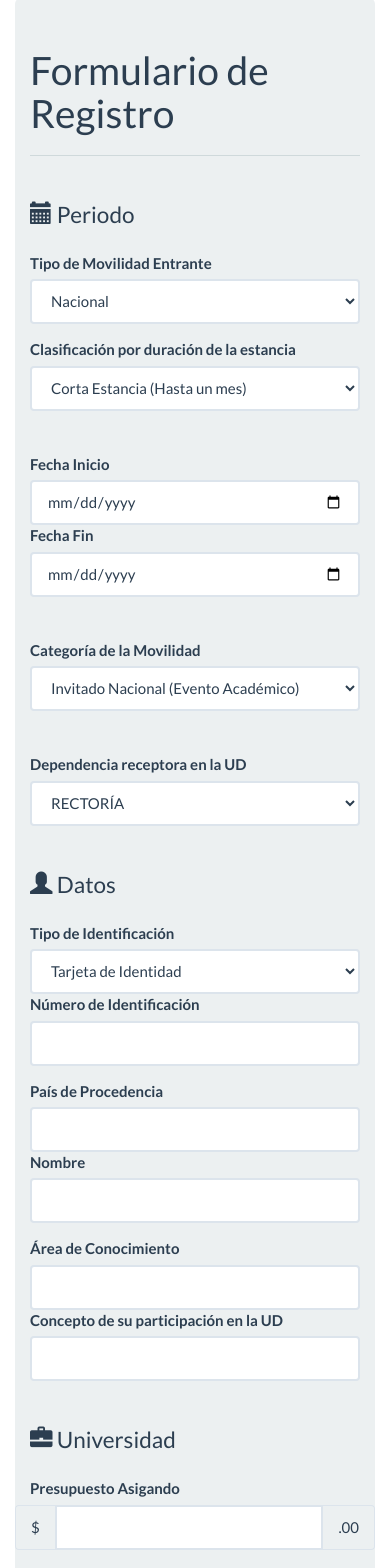
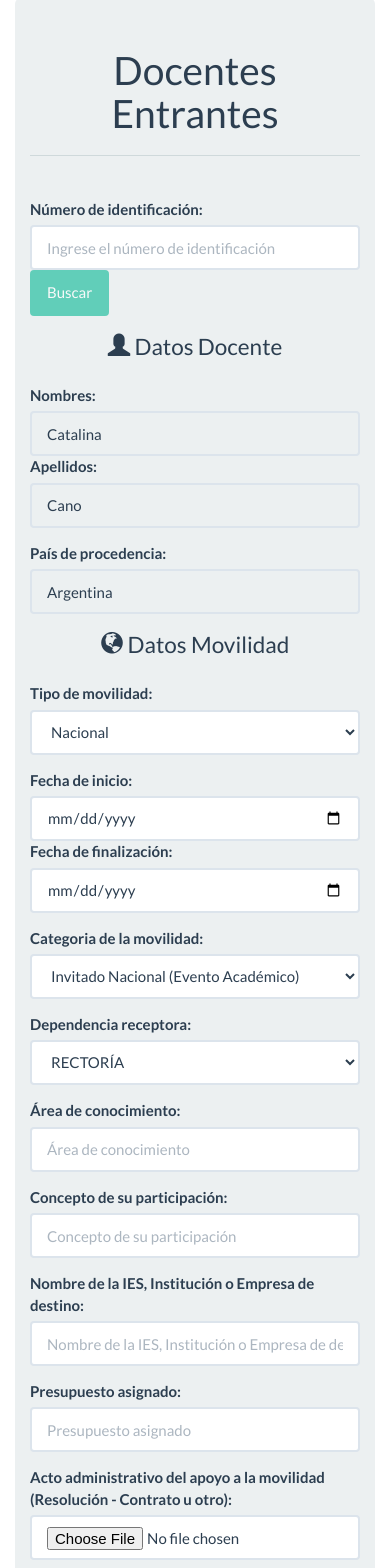
Before and after one commit to udistrital/ceri, an Angular app: page /docentes-entrantes in a window 390 px wide. Shown: the part 376-1944 px from the top of the page. Built offline with nearby package versions, Linux system fonts and the light colour scheme.

Commit message:
arreglo diseño componente docentes entrantes

```diff
--- a/src/app/components/docentes-entrantes/docentes-entrantes.component.html
+++ b/src/app/components/docentes-entrantes/docentes-entrantes.component.html
@@ -10,170 +10,156 @@
     </div>
 
     <div class="col-md-12 jumbotron">
-        <h1>Formulario de Registro</h1>
+        <h1 class="text-center">Docentes Entrantes</h1>
         <hr class="my-4">
         <br>
+        <!--Formulario para buscar los datos de un docente-->
+        <form class="form-horizontal" #buscarDatosForm="ngForm">
+            <div class="form-group">
+                <label class="control-label col-md-2" for="identificacion">Número de identificación:</label>
+                <div class="col-md-7">
+                    <input type="number" class="form-control" id="identificacion" name="identificacion" placeholder="Ingrese el número de identificación" [(ngModel)]="identificacion.valor" #identificacion="ngModel" required>
+                </div>
+                <div class="col-md-3">
+                    <button type="submit" class="btn btn-success" [disabled]="!buscarDatosForm.valid">Buscar</button>
+                </div>
+            </div>
+        </form>
+        <!--Formulario que muestra los datos del docente buscado-->
+        <form class="form-horizontal" #datosEstudianteForm="ngForm" *ngIf="datos_persona">
+            <legend class="text-center"><span class="glyphicon glyphicon-user"></span> Datos Docente</legend>
 
-        <form class="form-horizontal">
-            <fieldset>
             <div class="form-group">
-                    <label for="tipoMovilidad" class="col-lg-5 control-label">Tipo de Movilidad Entrante</label>
-                    <div class="col-lg-5">
-                        <select class="form-control" id="tipoMovilidad">
-                      <option>Nacional</option>
-                      <option>Internacional</option>
+                <label class="control-label col-sm-2" for="nombres">Nombres:</label>
+                <div class="col-sm-4">
+                    <input type="text" class="form-control" id="nombres" name="nombres" [(ngModel)]="datos_persona.nombres" #nombres="ngModel" readonly>
+                </div>
+
+                <label class="control-label col-sm-2" for="apellidos">Apellidos:</label>
+                <div class="col-sm-4">
+                    <input type="text" class="form-control" id="apellidos" name="apellidos" [(ngModel)]="datos_persona.apellidos" #apellidos="ngModel" readonly>
+                </div>
+            </div>
+
+            <div class="form-group">
+                <label class="control-label col-sm-2" for="pais_procedencia">País de procedencia:</label>
+                <div class="col-sm-4">
+                    <input type="text" class="form-control" id="pais_procedencia" name="pais_procedencia" [(ngModel)]="datos_persona.pais_procedencia" #pais_procedencia="ngModel" readonly>
+                </div>
+            </div>
+        </form>
+        <div *ngIf="!datos_persona" class="alert alert-danger col-md-12">
+            <span class="glyphicon glyphicon-warning"></span> No se encontro ningún estudiante
+        </div>
+        <!--Formulario con los datos de la movilidad-->
+        <form class="form-horizontal" #datosMovilidadForm="ngForm" *ngIf="datos_persona">
+
+            <legend class="text-center"><span class="glyphicon glyphicon-globe"></span> Datos Movilidad</legend>
+
+            <div class="form-group">
+                <label class="control-label col-sm-2" for="tipo_movilidad">Tipo de movilidad:</label>
+                <div class="col-sm-10">
+                    <select class="form-control" name="tipo_movilidad" id="tipo_movilidad" [(ngModel)]="datos_movilidad.tipo_movilidad" #tipo_movilidad="ngModel" required>
+                        <option value="nacional">Nacional</option>
+                        <option value="internacional">Internacional</option>
                     </select>
                 </div>
             </div>
 
             <div class="form-group">
-                    <label for="duracion" class="col-lg-5 control-label">Clasificación por duración de la estancia</label>
-                    <div class="col-lg-5">
-                        <select class="form-control" id="duracion">
-                      <option>Corta Estancia (Hasta un mes)</option>
-                      <option>Mediana Estancia (Entre 1 y 12 meses)</option>
-                      <option>Larga Estancia (Más de 12 meses)</option>
+                <label class="control-label col-sm-2" for="fecha_inicio">Fecha de inicio:</label>
+                <div class="col-sm-4">
+                    <input type="date" class="form-control" id="fecha_inicio" name="fecha_inicio" [(ngModel)]='datos_movilidad.fecha_inicio' #fecha_inicio="ngModel" required>
+                </div>
+                <label class="control-label col-sm-2" for="fecha_fin">Fecha de finalización:</label>
+                <div class="col-sm-4">
+                    <input type="date" class="form-control" id="fecha_fin" name="fecha_fin" [(ngModel)]='datos_movilidad.fecha_fin' #fecha_fin="ngModel" required>
+                </div>
+            </div>
+            <div *ngIf="datos_movilidad.fecha_inicio != '' && datos_movilidad.fecha_fin != ''" class="alert alert-success col-md-12 text-center">
+                Clasificación por duración de la estancia: Corta estancia (Hasta dos meses) - Clasificación por duración de la estancia: Mediana estancia (Entre 2 y 12 meses) - Clasificación por duración de la estancia: Larga estancia (Mayor a 1 año)
+            </div>
+
+            <div class="form-group">
+                <label class="control-label col-sm-2" for="categoria_movilidad">Categoria de la movilidad: </label>
+                <div class="col-sm-10">
+                    <select class="form-control" name="categoria_movilidad" id="categoria_movilidad" [(ngModel)]="datos_movilidad.categoria_movilidad" #categoria_movilidad="ngModel" required>
+                        <option value="1">Invitado Nacional (Evento Académico)</option>
+                        <option value="2">Invitada Internacional (Evento Académico)</option>
+                        <option value="3">Docente Visitante</option>
+                        <option value="4">Docente Experto</option>
+                        <option value="5">Actividades Académicas en el marco de becas o convocatorias</option>
                     </select>
                 </div>
             </div>
 
-                <hr class="my-4">
-
-                <legend> <span class="glyphicon glyphicon-calendar"></span> Periodo</legend>
             <div class="form-group">
-                    <label for="fechaIncio" class="col-lg-2 control-label">Fecha Inicio</label>
-                    <div class="col-lg-3">
-                        <input type="date" class="form-control" id="fechaInicio">
-                    </div>
-                    <label for="fechaFin" class="col-lg-2 control-label">Fecha Fin</label>
-                    <div class="col-lg-3">
-                        <input type="date" class="form-control" id="fechaFin">
-                    </div>
-
-                </div>
-
-                <hr class="my-4">
-
-
-                <div class="form-group">
-                    <label for="duracion" class="col-lg-5 control-label">Categoría de la Movilidad</label>
-                    <div class="col-lg-5">
-                        <select class="form-control" id="duracion">
-                      <option>Invitado Nacional (Evento Académico)</option>
-                      <option>Invitada Internacional (Evento Académico)</option>
-                      <option>Docente Visitante</option>
-                      <option>Docente Experto</option>
-                      <option>Actividades Académicas en el marco de becas o convocatorias</option>
+                <label class="control-label col-sm-2" for="dependencia">Dependencia receptora: </label>
+                <div class="col-sm-10">
+                    <select class="form-control" name="dependencia" id="dependencia" [(ngModel)]="datos_movilidad.dependencia" #dependencia="ngModel" required>
+                        <option value="1">RECTORÍA</option>
+                        <option value="2">SECRETARÍA GENERAL - COMISIONES DE ESTUDIO</option>
+                        <option value="3">VICERRECTORÍA ACADÉMICA</option>
+                        <option value="4">FACULTAD DE ARTES -ASAB</option>
+                        <option value="5">FACULTAD DE CIENCIAS Y EDUCACIÓN</option>
+                        <option value="6">FACULTAD DE INGENIERÍA</option>
+                        <option value="7">FACULTAD DEL MEDIO AMBIENTE Y RECURSOS NATURALES</option>
+                        <option value="8">FACULTAD TECNOLÓGICA</option>
+                        <option value="9">DOCTORADO INTERINSTITUCIONAL EN EDUCACIÓN</option>
+                        <option value="10">DOCTORADO EN INGENIERÍA</option>
+                        <option value="11">DOCTORADO EN ESTUDIOS SOCIALES</option>
+                        <option value="12">CENTRO DE INVESTIGACIONES Y DESARROLLO CIENTÍFICO -CIDC</option>
+                        <option value="13">CENTRO DE RELACIONES INTERINSTITUCIONALES</option>
+                        <option value="14">CENTRO DE BIENESTAR INSTITUCIONAL</option>
+                        <option value="15">IDEXUD</option>
+                        <option value="16">ILUD</option>
+                        <option value="17">IEIE</option>
+                        <option value="18">IPAZUD</option>
                     </select>
-                    </div>
-                </div>
-                <hr class="my-4">
-
-                <div class="form-group">
-                    <label for="duracion" class="col-lg-5 control-label">Dependencia receptora en la UD</label>
-                    <div class="col-lg-5">
-                        <select class="form-control" id="duracion">
-                      <option>RECTORÍA</option>
-                      <option>SECRETARÍA GENERAL - COMISIONES DE ESTUDIO</option>
-                      <option>VICERRECTORÍA ACADÉMICA</option>
-                      <option>FACULTAD DE ARTES -ASAB</option>
-                      <option>FACULTAD DE CIENCIAS Y EDUCACIÓN</option>
-                      <option>FACULTAD DE INGENIERÍA</option>
-                      <option>FACULTAD DEL MEDIO AMBIENTE Y RECURSOS NATURALES</option>
-                      <option>FACULTAD TECNOLÓGICA</option>
-                      <option>DOCTORADO INTERINSTITUCIONAL EN EDUCACIÓN</option>
-                      <option>DOCTORADO EN INGENIERÍA</option>
-                      <option>DOCTORADO EN ESTUDIOS SOCIALES</option>
-                      <option>CENTRO DE INVESTIGACIONES Y DESARROLLO CIENTÍFICO -CIDC</option>
-                      <option>CENTRO DE RELACIONES INTERINSTITUCIONALES</option>
-                      <option>CENTRO DE BIENESTAR INSTITUCIONAL</option>
-                      <option>IDEXUD</option>
-                      <option>ILUD</option>
-                      <option>IEIE</option>
-                      <option>IPAZUD</option>
-                    </select>
-                    </div>
-                </div>
-                <hr class="my-4">
-
-                <legend><span class="glyphicon glyphicon-user"></span> Datos</legend>
-                <div class="form-group">
-                    <label for="tipoIdentificacion" class="col-lg-3 control-label">Tipo de Identificación</label>
-                    <div class="col-lg-3">
-                        <select class="form-control" id="tipoIdentificacion">
-                            <option>Tarjeta de Identidad</option>
-                            <option>Cédula de Ciudadanía</option>
-                            <option>Cédula de Extranjería</option>
-                            <option>Pasaporte</option>
-                        </select>
-                    </div>
-                    <label for="identificacion" class="col-lg-3 control-label">Número de Identificación</label>
-                    <div class="col-lg-3">
-                        <input type="number" class="form-control" id="identificacion">
                 </div>
             </div>
 
             <div class="form-group">
-
-                    <label for="pais" class="col-lg-3 control-label">País de Procedencia</label>
-                    <div class="col-lg-3">
-                        <input type="text" class="form-control" id="pais">
-                    </div>
-
-
-                    <label for="nombre" class="col-lg-3 control-label">Nombre</label>
-                    <div class="col-lg-3">
-                        <input type="text" class="form-control" id="nombre">
+                <label class="control-label col-sm-2" for="area_conocimiento">Área de conocimiento:</label>
+                <div class="col-sm-10">
+                    <input type="text" class="form-control" id="area_conocimiento" name="area_conocimiento" placeholder="Área de conocimiento" [(ngModel)]="datos_movilidad.area_conocimiento" #area_conocimiento="ngModel" required>
                 </div>
             </div>
 
             <div class="form-group">
-
-                    <label for="areaConocimiento" class="col-lg-3 control-label">Área de Conocimiento</label>
-                    <div class="col-lg-3">
-                        <input type="text" class="form-control" id="areaConocimiento">
+                <label class="control-label col-sm-2" for="concepto_participacion">Concepto de su participación:</label>
+                <div class="col-sm-10">
+                    <input type="text" class="form-control" id="concepto_participacion" name="concepto_participacion" placeholder="Concepto de su participación" [(ngModel)]="datos_movilidad.concepto_participacion" #concepto_participacion="ngModel" required>
                 </div>
-
-
-                    <label for="concepto" class="col-lg-3 control-label">Concepto de su participación en la UD</label>
-                    <div class="col-lg-3">
-                        <input type="text" class="form-control" id="concepto">
-                    </div>
-                </div>
-                <hr class="my-4">
-
-                <legend><span class="glyphicon glyphicon-briefcase"></span> Universidad</legend>
-                <div class="form-group">
-
-                    <label for="presupuesto" class="col-lg-3 control-label">Presupuesto Asigando </label>
-                    <div class="col-lg-5 input-group">
-                        <span class="input-group-addon">$</span>
-                        <input type="number" class="form-control" id="presupuesto">
-                        <span class="input-group-addon">.00</span>
-                    </div>
-
             </div>
 
             <div class="form-group">
-
-                    <label for="acto" class="col-lg-5 control-label">Acto administrativo del apoyo a la movilidad (Resolución - Contrato u otro)</label>
-                    <div class="col-lg-7">
-                        <input type="file" class="form-control" id="acto">
+                <label class="control-label col-sm-2" for="institucion">Nombre de la IES, Institución o Empresa de destino:</label>
+                <div class="col-sm-10">
+                    <input type="text" class="form-control" id="institucion" name="institucion" placeholder="Nombre de la IES, Institución o Empresa de destino" [(ngModel)]="datos_movilidad.institucion" #institucion="ngModel" required>
+                </div>
             </div>
 
+            <div class="form-group">
+                <label class="control-label col-sm-2" for="presupuesto">Presupuesto asignado:</label>
+                <div class="col-sm-10">
+                    <input type="number" class="form-control" id="presupuesto" name="presupuesto" placeholder="Presupuesto asignado" [(ngModel)]="datos_movilidad.presupuesto" #presupuesto="ngModel" required>
+                </div>
             </div>
 
-                <hr class="my-4">
-                <br>
-
-                <div class="form-group block-center">
-                    <div class="col-lg-10 col-lg-offset-4">
-                        <button type="reset" class="btn btn-default"> <span class="glyphicon glyphicon-remove-sign"></span> Cancelar</button>
-                        <button type="submit" class="btn btn-success"> <span class="glyphicon glyphicon-ok-circle"></span> Enviar</button>
+            <div class="form-group">
+                <label class="control-label col-sm-7" for="acto_administrativo">Acto administrativo del apoyo a la movilidad (Resolución - Contrato u otro): </label>
+                <div class="col-sm-5">
+                    <input type="file" class="form-control" id="acto_administrativo" name="acto_administrativo" [(ngModel)]="datos_movilidad.acto_administrativo" #acto_administrativo="ngModel" required>
                 </div>
             </div>
-            </fieldset>
+
+            <div class="form-group text-center">
+                <div class="col-sm-12">
+                    <button type="submit" class="btn btn-lg btn-success" [disabled]="!datosMovilidadForm.valid">Envíar</button>
+                </div>
+            </div>
+
         </form>
     </div>
-
 </div>
--- a/src/app/components/docentes-entrantes/docentes-entrantes.component.ts
+++ b/src/app/components/docentes-entrantes/docentes-entrantes.component.ts
@@ -6,6 +6,31 @@ import { Component, OnInit } from '@angular/core';
     templateUrl: 'docentes-entrantes.component.html'
 })
 export class DocentesEntrantesComponent implements OnInit {
+
+    identificacion = {
+        'numero': null
+    };
+
+    datos_persona = {
+        'identificacion': 20121020079,
+        'nombres': 'Catalina',
+        'apellidos': 'Cano',
+        'pais_procedencia': 'Argentina'
+    };
+
+    datos_movilidad = {
+        'tipo_movilidad': 'nacional',
+        'fecha_inicio': '',
+        'fecha_fin': '',
+        'periodo_estancia': 'corto',
+        'categoria_movilidad': 1,
+        'dependencia': 1,
+        'area_conocimiento': '',
+        'concepto_participacion': '',
+        'presupuesto': null,
+        'acto_administrativo': null
+    };
+
     constructor() { }
 
     ngOnInit() {}
--- a/src/app/components/nav/nav.component.html
+++ b/src/app/components/nav/nav.component.html
@@ -7,7 +7,7 @@
             <li><a routerLink="/estudiantes-salientes">Estudiantes Salientes</a></li>
             <li><a routerLink="/estudiantes-entrantes">Estudiantes Entrantes</a></li>
             <li><a routerLink="/docentes-salientes">Docentes Salientes</a></li>
-            <li><a routerLink="/docentes-entrantes">Docentes e Invitados Entrantes</a></li>
+            <li><a routerLink="/docentes-entrantes">Docentes Entrantes</a></li>
         </ul>
         <ul class="nav navbar-nav navbar-right">
             <li><a routerLink="/login">Logout</a></li>
```
Lines whose indentation alone changed are shown as unchanged.
